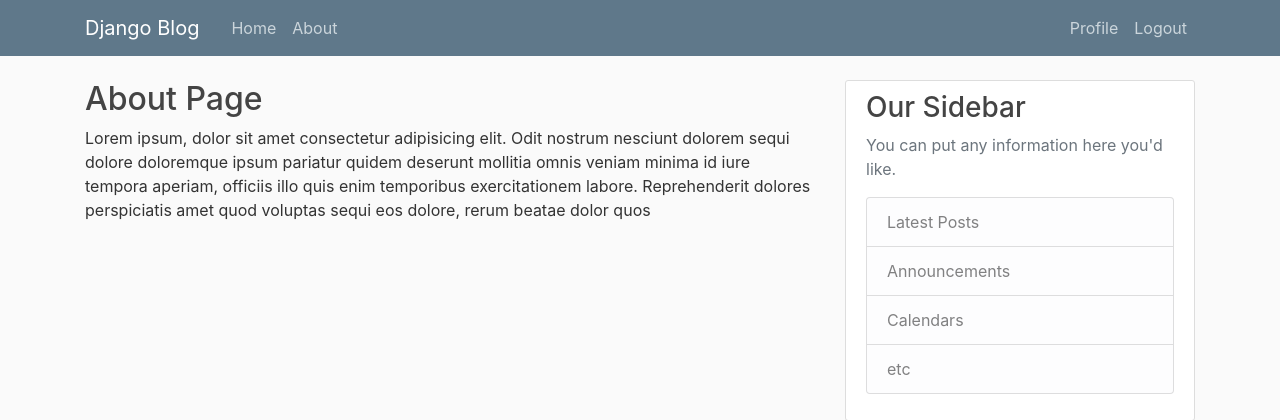
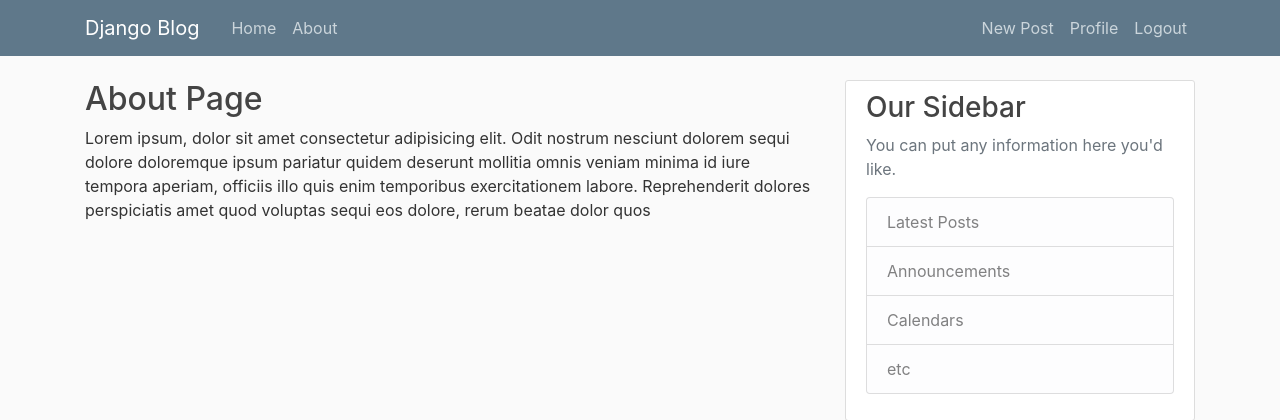
Before and after one commit to mohammadraasel/django_blog, a Django app: page /about/ in a window 1280 px wide. Shown: the top 420 px of the page. Run offline with Django 3.2, Linux system fonts and the light colour scheme; the visitor is signed in with stand-in values (Sample User, id 1); some libraries are stand-ins or nearby versions.

Commit message:
New post navigation link added

```diff
--- a/blog/templates/blog/base.html
+++ b/blog/templates/blog/base.html
@@ -38,7 +38,8 @@
                         <!-- Navbar Right Side -->
                         <div class="navbar-nav">
                             {% if user.is_authenticated %}
-                                <a class="nav-item nav-link" href="{% url 'user_profile' %}">Profile</a>
+                                <a class="nav-item nav-link" href="{% url 'post_create' %}">New Post</a>
+                                 <a class="nav-item nav-link" href="{% url 'user_profile' %}">Profile</a>
                                 <a class="nav-item nav-link" href="{% url 'logout'%}">Logout</a>
                             {% else %}
                                 <a class="nav-item nav-link" href="{% url 'login'%}">Login</a>
--- a/django_blog/settings.py
+++ b/django_blog/settings.py
@@ -81,7 +81,7 @@ DATABASES = {
         'ENGINE': 'django.db.backends.postgresql',
         'NAME': 'blog',
         'USER': 'postgres',
-        'PASSWORD': 'root',
+        'PASSWORD': 'mnbvcxz',
         'HOST': 'localhost',
         'PORT': '5432',
     }
```
Also changed, not shown: media/profile_pics/01_copy-3.jpg (added).
